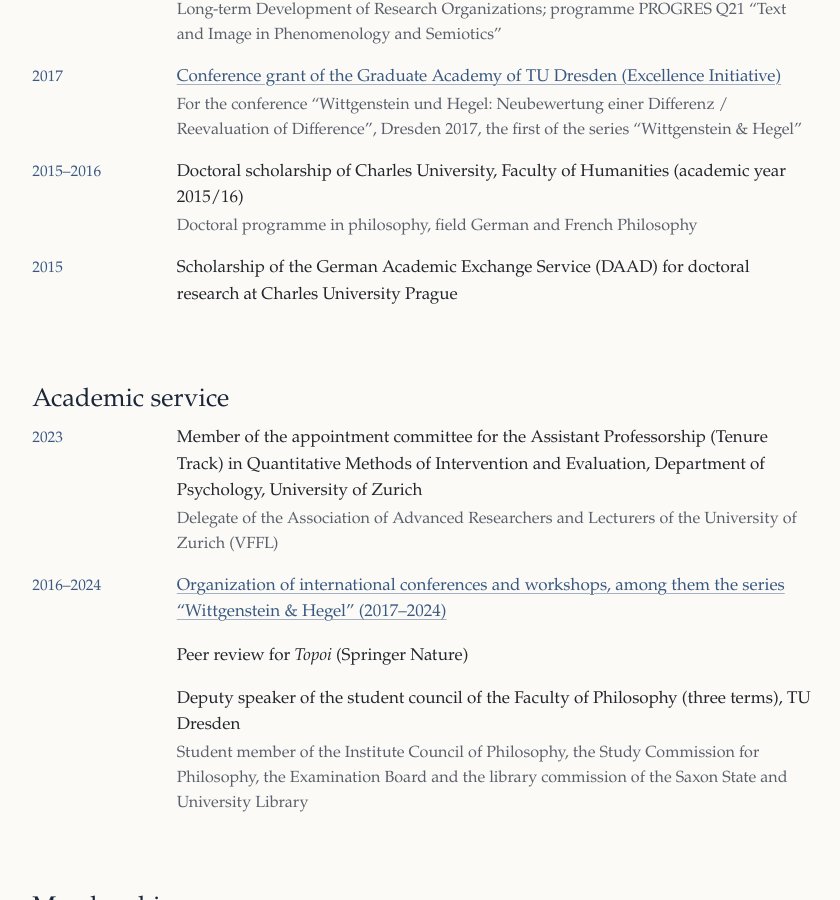
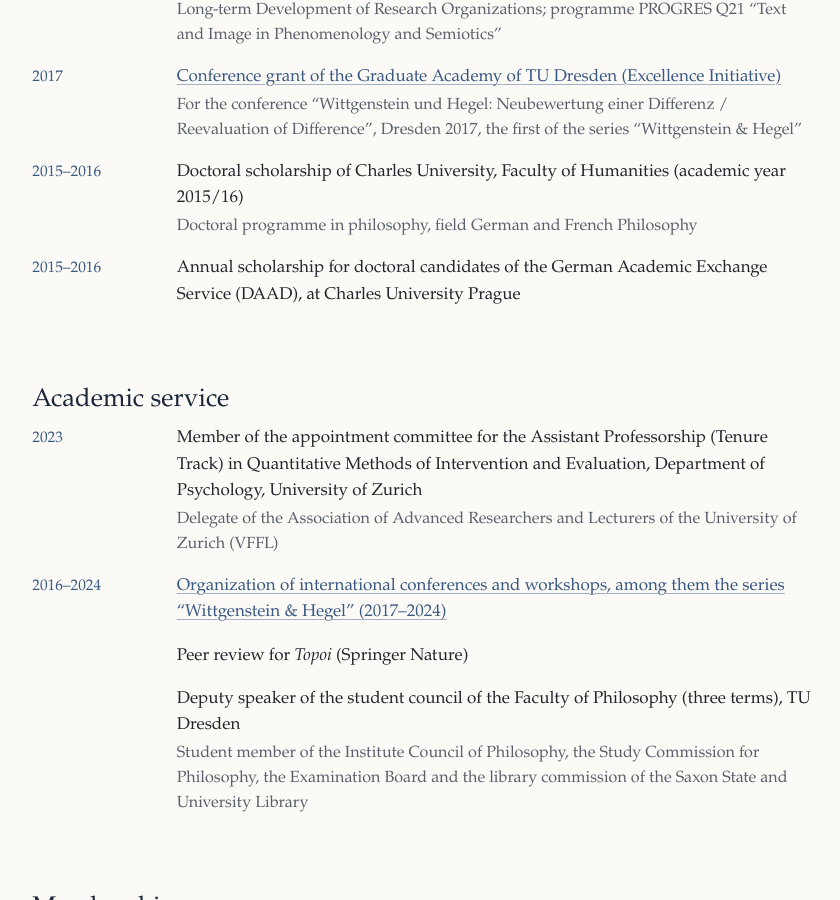
Before and after one commit to dralexanderberg/website, a Jekyll site: the page built from cv/index.html, in a window 1280 px wide and 900 px high, scrolled down 3463 px. Shown: the whole window, without its empty margins (68-908 px from the left). Built offline with Jekyll 4.4.1, drawn with Linux system fonts in a browser that asks for light colours.

Commit message:
CV: DAAD scholarship 2015–2016
The DAAD scholarship for doctoral research in Prague belongs to the programme
"Jahresstipendien für Doktorandinnen und Doktoranden, Studienjahr 2015/16"
(award of 2015, funding through 2016): now 2015–2016, with the programme's name.

Co-Authored-By: Claude Opus 5.5 <noreply@anthropic.com>
Claude-Session: https://claude.ai/code/session_01DaTNutaFvg9aFZdq3qhdu7

```diff
--- a/_data/cv.yml
+++ b/_data/cv.yml
@@ -236,8 +236,8 @@ grants:
   title: Doctoral scholarship of Charles University, Faculty of Humanities (academic year 2015/16)
   note: Doctoral programme in philosophy, field German and French Philosophy
 
-- years: "2015"
-  title: Scholarship of the German Academic Exchange Service (DAAD) for doctoral research at Charles University Prague
+- years: 2015–2016
+  title: Annual scholarship for doctoral candidates of the German Academic Exchange Service (DAAD), at Charles University Prague
 
 service:
 
```
